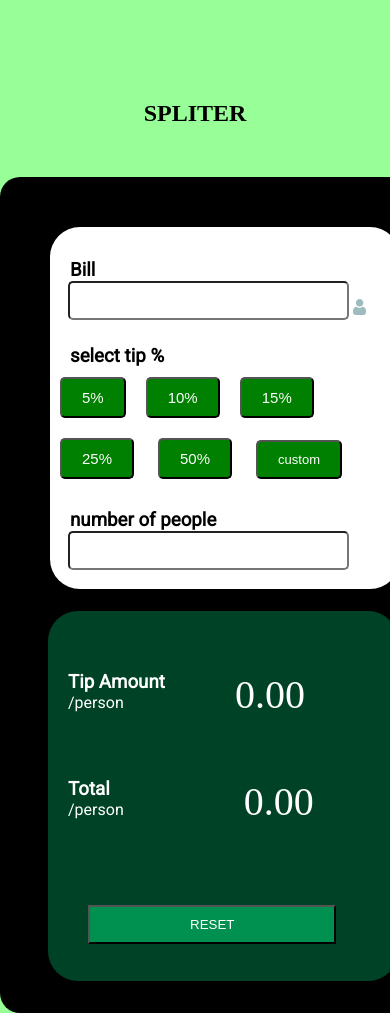
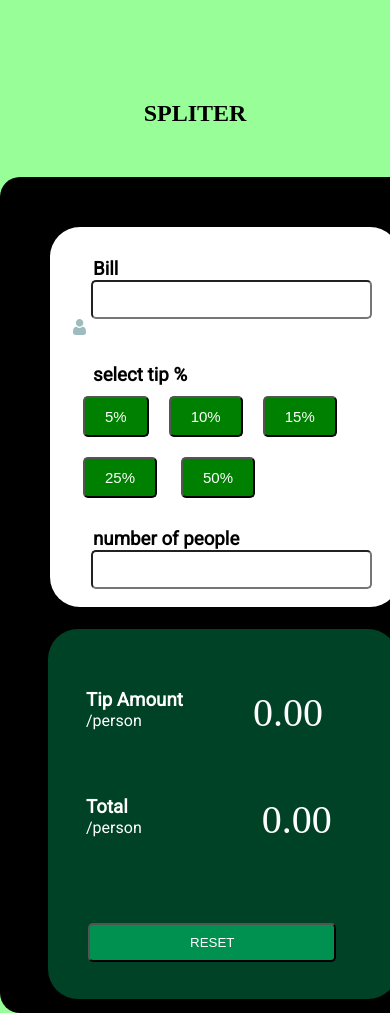
Before and after one commit to Doyin02/tip-calculator, a plain HTML site: page index.html in a window 390 px wide. Shown: the top 1013 px of the page. Drawn offline with Linux system fonts and the light colour scheme.

Commit message:
changed some styling

```diff
--- a/index.html
+++ b/index.html
@@ -11,6 +11,7 @@
     <h2>SPLITER</h2>
     <div id="container">
         <div id="container1">
+            <div id="content">
                 <h3 id="bill">Bill</h3>
                 <div class="con">
                     <input type="number" id="input"/>
@@ -18,7 +19,7 @@
                 </div>
                 <div id="secInside">
                     <h3>select tip %</h3>
-                <div id="mainContainer">
+                    <div id="mainContainer" style="pa">
                         <div id="firstSet">
                             <button id="one" value="0.05">5%</button>
                             <button id="two" value="0.10">10%</button>
@@ -27,13 +28,14 @@
                         <div id="secondSet">
                             <button id="four" value="0.25">25%</button>
                             <button id="five" value=" 0.50">50%</button>
-                        <button id="six">custom</button>
+                            <!-- <button id="six">custom</button> -->
                         </div>
                     </div>
                 </div>
                 <h3 id="bills" style="margin-left: 20px; margin-top: 20px; font-family: 'Roboto', sans-serif;">number of people</h3>
                 <div class="con">
                     <input type="text" id="input2"/>
+                </div>
             </div>
         </div>
         <div id="secondCon">
--- a/style.css
+++ b/style.css
@@ -16,7 +16,7 @@ h2{
     background-color: white;
     height: 400px;
     width: 700px;
-    margin-left: 380px;
+    margin: 0 auto;
     border-radius: 20px;
     display: flex;
 }
@@ -38,6 +38,13 @@ h2{
     margin-right: 30px;
     border-radius: 30px;
 }
+
+    #input::-webkit-outer-spin-button,
+    input::-webkit-inner-spin-button {
+    -webkit-appearance: none;
+    margin: 0;
+}
+
 #bill{
     margin-top: 30px;
     margin-left: 20px;
@@ -74,6 +81,8 @@ h2{
     border-radius: 5px;
     color: #fff;
     font-size: 15px;
+    outline: none;
+
 }#two{
     background-color: green;
     padding: 10px 20px;
@@ -134,6 +143,9 @@ h2{
     margin-top: 60px;
     margin-left: 70px;
 }
+button{
+    outline: none;
+}
 #btn{
     margin-top: 80px;
     margin-left: 40px;
@@ -144,6 +156,9 @@ h2{
 #firstBtn{
     height: 70px;
     width: 90px;
+}
+#btn{
+    border-radius: 5px;
 }
 
 
@@ -161,13 +176,21 @@ h2{
         margin: 0 auto;
     }
     #container1{
-        padding-top: 2px;
+        padding-top: px;
         justify-content: center;
+        height: 380px;
 
 
+    }
+    #content{
+        margin: inherit;
+        padding: 1px;
     }
     #secondCon{
         padding-bottom: 10px;
         margin-left: 20px;
     }
+    #secCon{
+        padding-left: 18px;
+    }
   }
```
Lines whose indentation alone changed are shown as unchanged.
